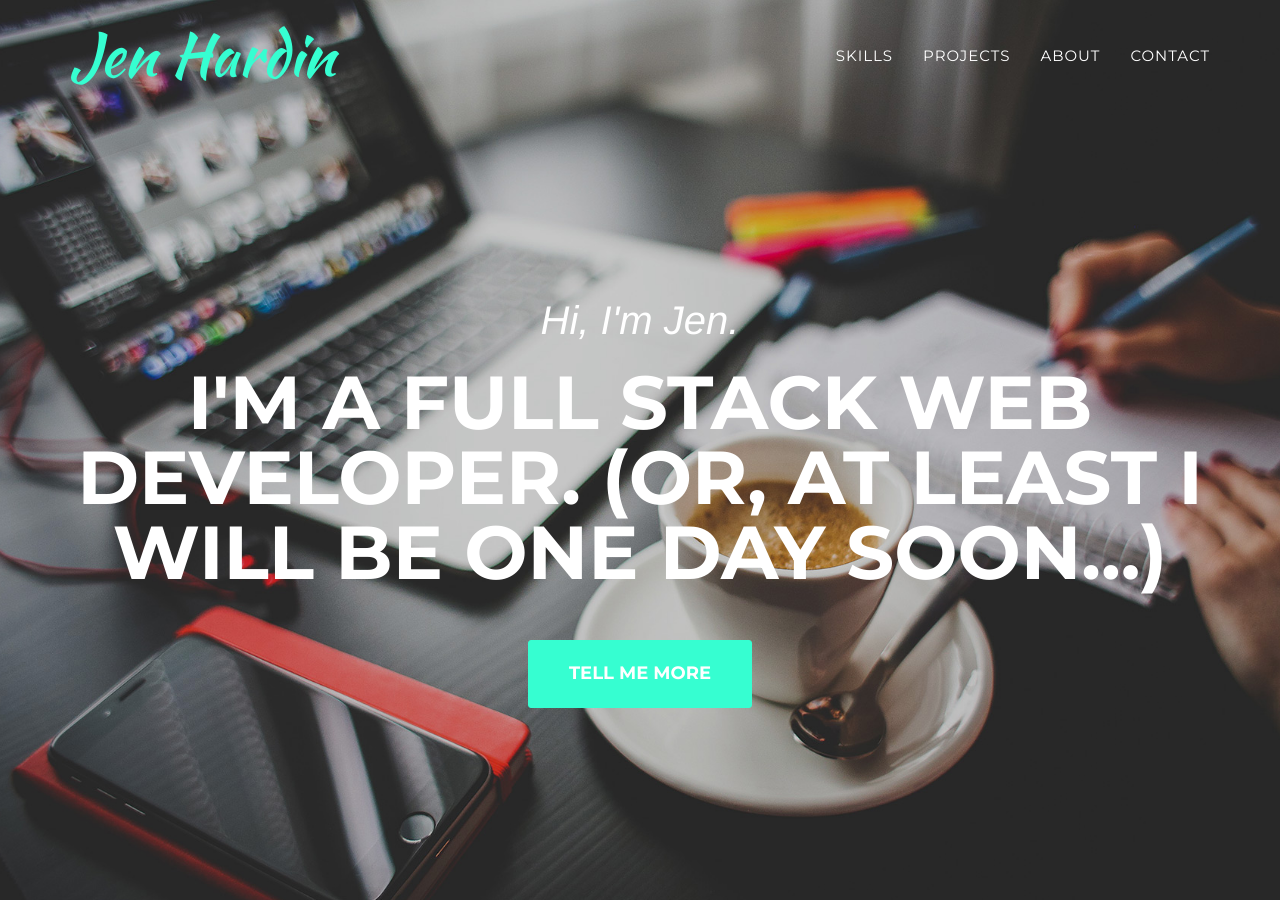
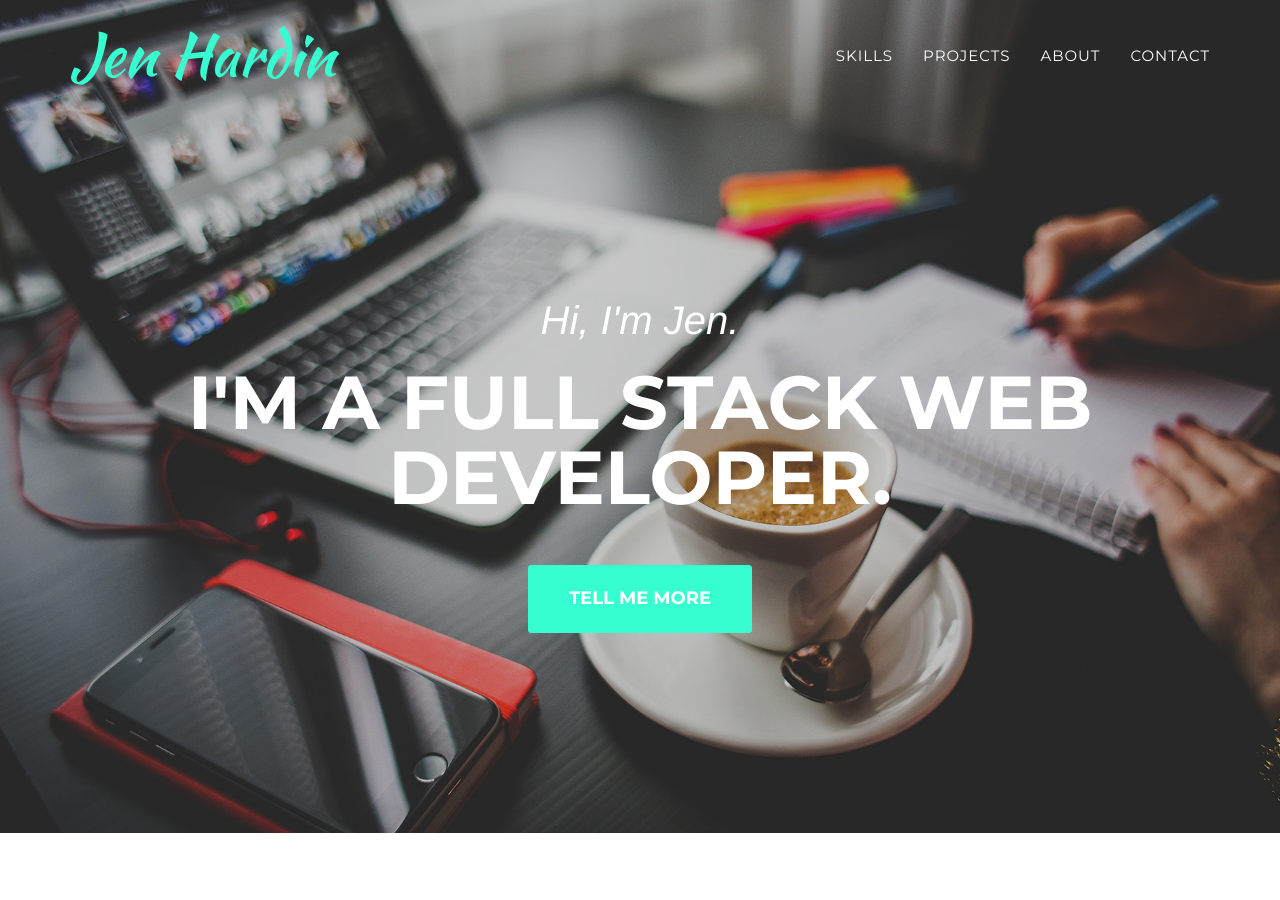
Before and after one commit to jenhardin/jenhardin.github.io, a Jekyll site: the page built from index.html, in a window 1280 px wide and 900 px high. Built offline with Jekyll 4.4.1, drawn with Linux system fonts in a browser that asks for light colours; some web fonts are replaced.

Commit message:
Update header.html

```diff
--- a/_includes/header.html
+++ b/_includes/header.html
@@ -47,7 +47,7 @@
         <div class="container">
             <div class="intro-text">
                 <div class="intro-lead-in">Hi, I'm Jen.</div>
-                <div class="intro-heading">I'm a full stack web developer. (Or, at least I will be one day soon...)</div>
+                <div class="intro-heading">I'm a full stack web developer.</div>
                 <a href="#services" class="page-scroll btn btn-xl">Tell Me More</a>
             </div>
         </div>
```
